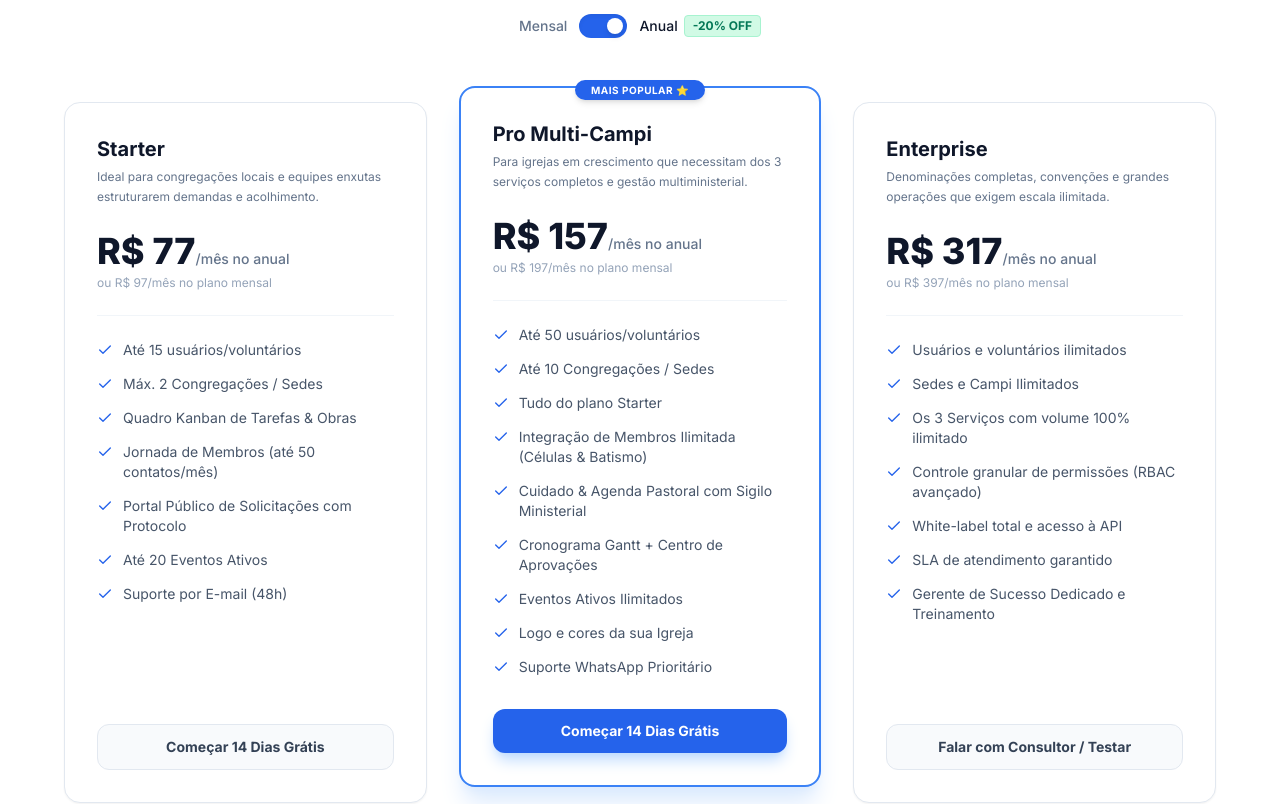
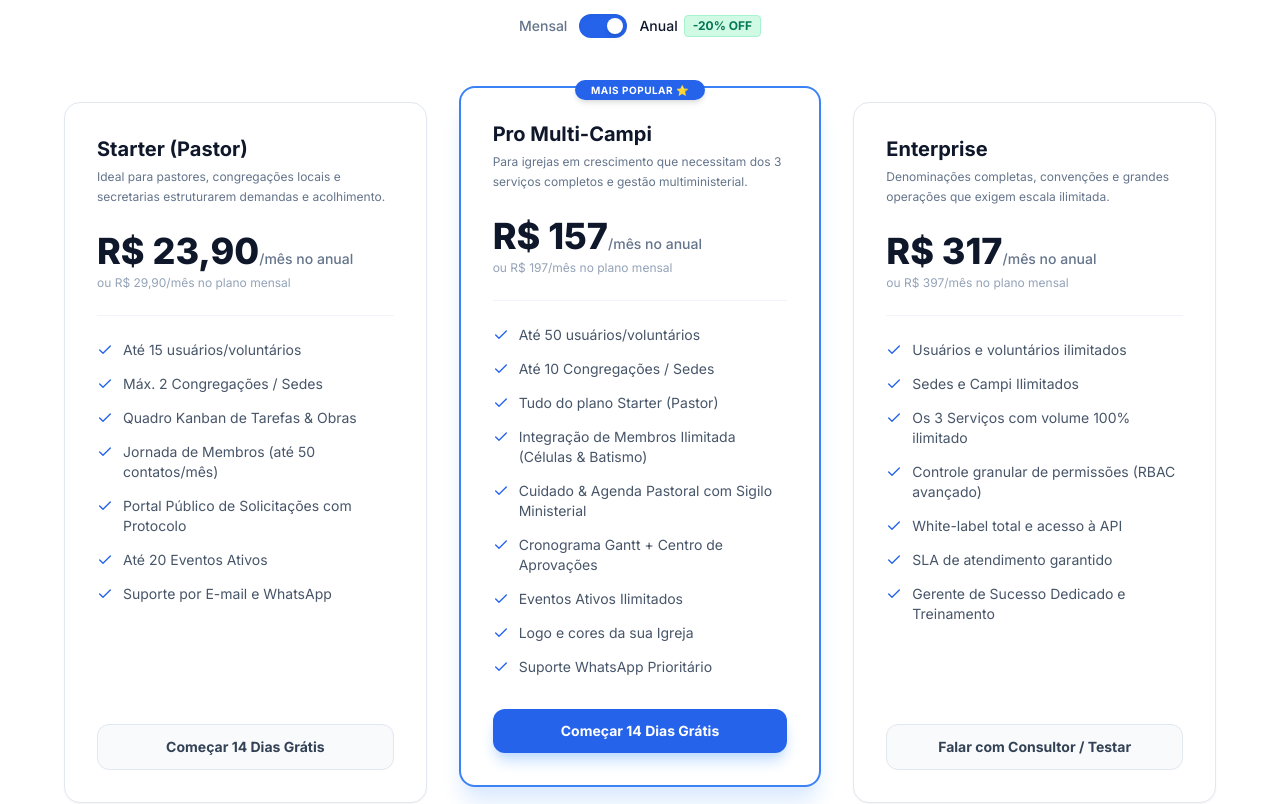
Before and after one commit to thiagoddsm/kanban, a React (Vite) app: page / in a window 1280 px wide. Shown: the part 2980-3784 px from the top of the page. Built offline with nearby package versions, Linux system fonts and the light colour scheme; no server answers; the database is empty.

Commit message:
feat: atualizar plano Starter para Starter (Pastor) a R$ 29,90

```diff
--- a/src/components/settings/BillingPlanTab.tsx
+++ b/src/components/settings/BillingPlanTab.tsx
@@ -229,8 +229,8 @@ export const BillingPlanTab: React.FC = () => {
             <div className="space-y-4">
               <div className="flex items-center justify-between">
                 <div>
-                  <h4 className="text-base font-bold text-white">Starter</h4>
-                  <p className="text-xs text-slate-400 mt-0.5">Igrejas e congregações locais estruturando operações</p>
+                  <h4 className="text-base font-bold text-white">Starter (Pastor)</h4>
+                  <p className="text-xs text-slate-400 mt-0.5">Pastores e congregações locais estruturando operações</p>
                 </div>
                 {plan === 'STARTER' && (
                   <span className="text-[10px] font-black uppercase px-2 py-0.5 rounded-full bg-indigo-500/20 text-indigo-300 border border-indigo-500/30">
@@ -241,7 +241,7 @@ export const BillingPlanTab: React.FC = () => {
 
               <div className="flex items-baseline gap-1 pt-1 border-t border-slate-800">
                 <span className="text-xs font-semibold text-slate-400">R$</span>
-                <span className="text-3xl font-black text-white">97</span>
+                <span className="text-3xl font-black text-white">29,90</span>
                 <span className="text-xs text-slate-400">/ mês</span>
               </div>
 
@@ -270,10 +270,10 @@ export const BillingPlanTab: React.FC = () => {
             </div>
 
             <button
-              onClick={() => handleContactWhatsApp('Starter (R$ 97/mês)')}
+              onClick={() => handleContactWhatsApp('Starter Pastor (R$ 29,90/mês)')}
               className="mt-6 w-full py-2.5 rounded-xl bg-slate-800 hover:bg-slate-700 text-white font-bold text-xs border border-slate-700 flex items-center justify-center gap-2 transition-all active:scale-95"
             >
-              <span>{plan === 'STARTER' ? 'Contatar sobre Starter' : 'Migrar para Starter'}</span>
+              <span>{plan === 'STARTER' ? 'Contatar sobre Starter (Pastor)' : 'Migrar para Starter (Pastor)'}</span>
               <ArrowRight className="w-3.5 h-3.5" />
             </button>
           </div>
--- a/src/components/subscription/TrialExpiredModal.tsx
+++ b/src/components/subscription/TrialExpiredModal.tsx
@@ -86,12 +86,12 @@ export const TrialExpiredModal: React.FC<TrialExpiredModalProps> = ({ isOpen, on
           }`}>
             <div className="space-y-3">
               <div className="flex items-center justify-between">
-                <span className="text-xs font-black uppercase tracking-wider text-indigo-400">Plano Starter</span>
-                <span className="text-xs text-slate-400">Congregações locais</span>
+                <span className="text-xs font-black uppercase tracking-wider text-indigo-400">Starter (Pastor)</span>
+                <span className="text-xs text-slate-400">Pastores e congregações</span>
               </div>
               <div className="flex items-baseline gap-1">
                 <span className="text-xs font-semibold text-slate-400">R$</span>
-                <span className="text-3xl font-black text-white">97</span>
+                <span className="text-3xl font-black text-white">29,90</span>
                 <span className="text-xs text-slate-400">/ mês</span>
               </div>
               <ul className="space-y-2 text-xs text-slate-300 pt-2 border-t border-slate-700/50">
@@ -110,10 +110,10 @@ export const TrialExpiredModal: React.FC<TrialExpiredModalProps> = ({ isOpen, on
               </ul>
             </div>
             <button
-              onClick={() => handleActivatePlan('Starter (R$ 97/mês)')}
+              onClick={() => handleActivatePlan('Starter Pastor (R$ 29,90/mês)')}
               className="mt-5 w-full py-2.5 px-4 rounded-xl bg-slate-800 hover:bg-slate-700 border border-slate-600/80 text-white font-bold text-xs flex items-center justify-center gap-2 transition-all"
             >
-              <span>Escolher Starter</span>
+              <span>Escolher Starter (Pastor)</span>
               <ArrowRight className="w-3.5 h-3.5" />
             </button>
           </div>
--- a/src/components/tenants/EditOrganizationModal.tsx
+++ b/src/components/tenants/EditOrganizationModal.tsx
@@ -223,7 +223,7 @@ export const EditOrganizationModal: React.FC<EditOrganizationModalProps> = ({ or
                     onChange={(e) => setPlan(e.target.value as TenantPlan)}
                     className="w-full px-3.5 py-2.5 rounded-xl bg-slate-800/80 border border-slate-700 text-white text-xs focus:outline-none focus:border-indigo-500"
                   >
-                    <option value="STARTER">Starter</option>
+                    <option value="STARTER">Starter (Pastor)</option>
                     <option value="PRO">Pro</option>
                     <option value="ENTERPRISE">Enterprise</option>
                   </select>
--- a/src/components/tenants/OnboardingModal.tsx
+++ b/src/components/tenants/OnboardingModal.tsx
@@ -131,7 +131,7 @@ export const OnboardingModal: React.FC<OnboardingModalProps> = ({ isOpen, onClos
             </label>
             <div className="grid grid-cols-1 sm:grid-cols-3 gap-2.5">
               {[
-                { plan: 'STARTER' as const, label: 'Starter', desc: 'Até 2 campi, 15 membros' },
+                { plan: 'STARTER' as const, label: 'Starter (Pastor)', desc: 'Até 2 campi, 15 membros' },
                 { plan: 'PRO' as const, label: 'Pro (Recomendado)', desc: 'Até 10 campi, 50 membros' },
                 { plan: 'ENTERPRISE' as const, label: 'Enterprise', desc: 'Campi e membros ilimitados' },
               ].map((p) => (
--- a/src/pages/LandingPage.tsx
+++ b/src/pages/LandingPage.tsx
@@ -35,11 +35,11 @@ export const LandingPage: React.FC = () => {
   const PLANS = [
     {
       id: 'STARTER',
-      name: 'Starter',
-      description: 'Ideal para congregações locais e equipes enxutas estruturarem demandas e acolhimento.',
-      monthlyPrice: 97,
-      yearlyPrice: 77,
-      badge: null,
+      name: 'Starter (Pastor)',
+      description: 'Ideal para pastores, congregações locais e secretarias estruturarem demandas e acolhimento.',
+      monthlyPrice: 29.90,
+      yearlyPrice: 23.90,
+      badge: 'Plano Pastor',
       highlight: false,
       features: [
         'Até 15 usuários/voluntários',
@@ -48,7 +48,7 @@ export const LandingPage: React.FC = () => {
         'Jornada de Membros (até 50 contatos/mês)',
         'Portal Público de Solicitações com Protocolo',
         'Até 20 Eventos Ativos',
-        'Suporte por E-mail (48h)'
+        'Suporte por E-mail e WhatsApp'
       ],
       cta: 'Começar 14 Dias Grátis',
       ctaSubtext: '14 dias sem compromisso • Sem cartão',
@@ -65,7 +65,7 @@ export const LandingPage: React.FC = () => {
       features: [
         'Até 50 usuários/voluntários',
         'Até 10 Congregações / Sedes',
-        'Tudo do plano Starter',
+        'Tudo do plano Starter (Pastor)',
         'Integração de Membros Ilimitada (Células & Batismo)',
         'Cuidado & Agenda Pastoral com Sigilo Ministerial',
         'Cronograma Gantt + Centro de Aprovações',
@@ -546,12 +546,16 @@ export const LandingPage: React.FC = () => {
                     <p className="text-xs text-slate-500 mb-6 h-10 leading-relaxed">{plan.description}</p>
 
                     <div className="mb-6 border-b border-slate-100 pb-6">
-                      <span className="text-4xl font-extrabold text-slate-900">R$ {price}</span>
+                      <span className="text-4xl font-extrabold text-slate-900">
+                        R$ {Number.isInteger(price) ? price : price.toFixed(2).replace('.', ',')}
+                      </span>
                       <span className="text-slate-500 font-medium text-sm">
                         {billingPeriod === 'yearly' ? '/mês no anual' : '/mês'}
                       </span>
                       {billingPeriod === 'yearly' && (
-                        <div className="text-xs text-slate-400 mt-1">ou R$ {plan.monthlyPrice}/mês no plano mensal</div>
+                        <div className="text-xs text-slate-400 mt-1">
+                          ou R$ {Number.isInteger(plan.monthlyPrice) ? plan.monthlyPrice : plan.monthlyPrice.toFixed(2).replace('.', ',')}/mês no plano mensal
+                        </div>
                       )}
                     </div>
 
--- a/src/pages/RegisterPage.tsx
+++ b/src/pages/RegisterPage.tsx
@@ -229,7 +229,7 @@ export const RegisterPage: React.FC = () => {
             </label>
             <div className="grid grid-cols-3 gap-3">
               {[
-                { id: 'STARTER', label: 'Starter', price: 'R$ 97/mês', desc: 'Até 15 membros • 2 campi' },
+                { id: 'STARTER', label: 'Starter (Pastor)', price: 'R$ 29,90/mês', desc: 'Até 15 membros • 2 campi' },
                 { id: 'PRO', label: 'Pro (Recomendado)', price: 'R$ 197/mês', desc: 'Até 50 membros • 10 campi' },
                 { id: 'ENTERPRISE', label: 'Enterprise', price: 'R$ 397/mês', desc: 'Membros e campi ilimitados' }
               ].map((p) => {
```
